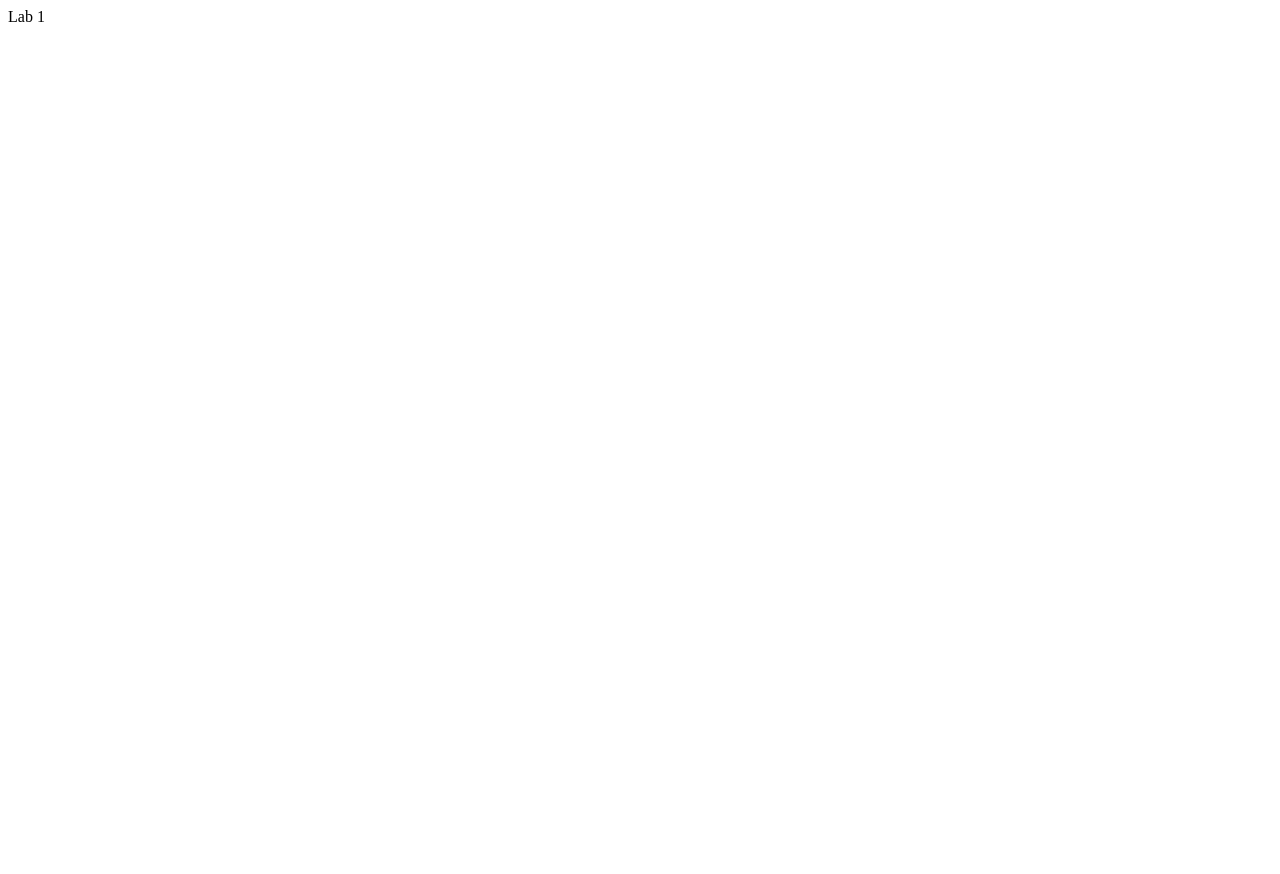
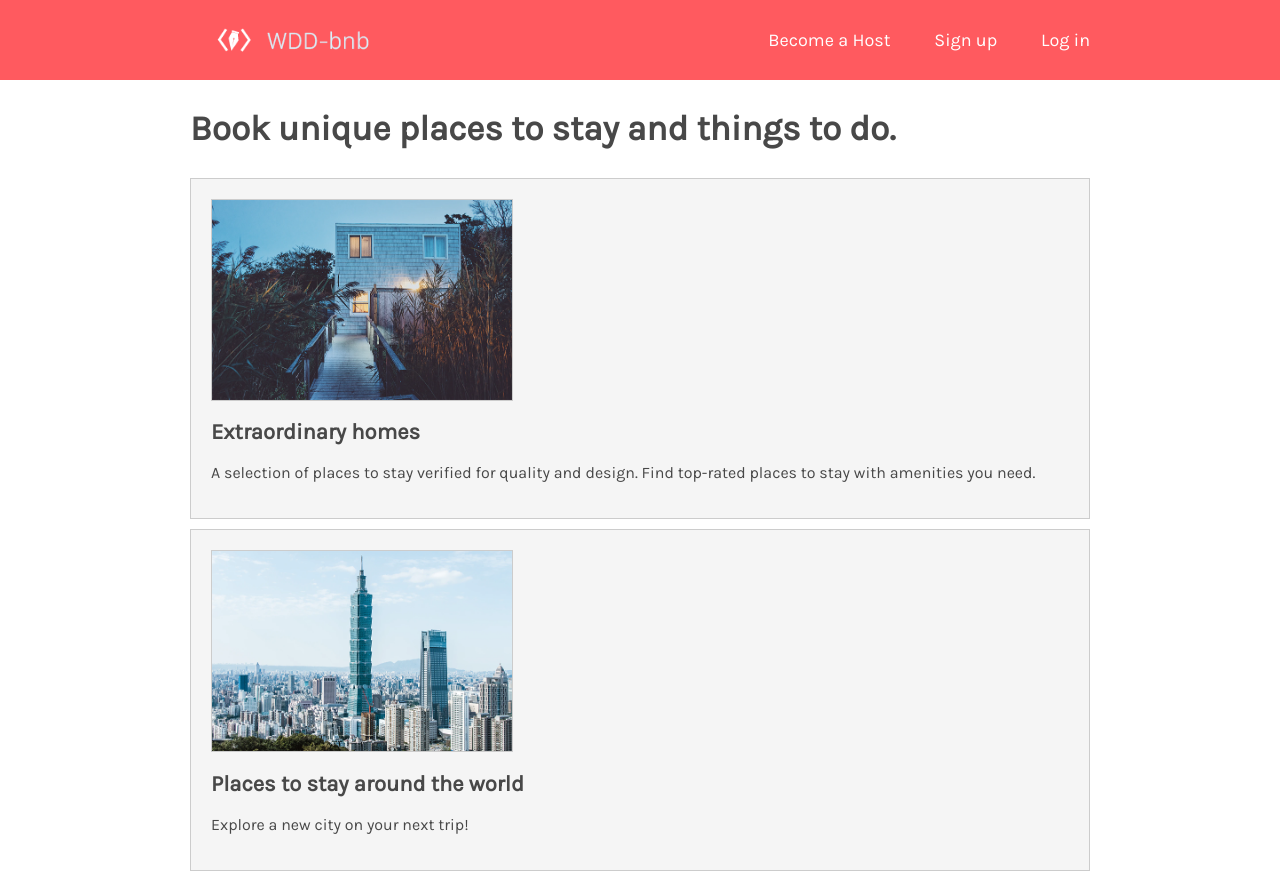
Before and after one commit to anihauser/anihauser.github.io, a plain HTML site: page labs/lab2/index.html in a window 1280 px wide. Shown: the top 874 px of the page. Before the commit the page ends 800 px from the top, so only its background shows below. Drawn offline with Linux system fonts and the light colour scheme.

Commit message:
finished lab 2

```diff
--- /dev/null
+++ b/labs/lab2/css/style.css
@@ -0,0 +1,64 @@
+body {
+    font-family: Karla, sans-serif;
+    color: #484848;
+    margin: 0;
+    padding: 0;
+}
+nav ul {
+    list-style-type: none;
+    padding-inline-start: 0;
+    margin-block-start: 0;
+    margin-block-end: 0;
+}
+header{
+    background-color: #FF5A5F;
+    height: 80px;
+}
+#logo {
+    height: 80px;
+}
+nav {
+    display: inline-block;
+    float: right;
+}
+nav li {
+    display: inline-block;
+    margin-left: 40px;
+    line-height: 80px
+}
+nav a, nav a:visited{
+    color: white;
+    font-size: 18px;
+    text-decoration: none;
+    cursor: pointer;
+}
+nav a:hover, nav a:visited:hover{
+    text-decoration: underline;
+}
+.content {
+    width: 900px;
+    margin: auto;
+}
+section {
+    padding: 20px;
+    border: 1px solid #cccccc;
+    margin-bottom: 10px;
+    background-color:whitesmoke;
+}
+section img {
+    width: 300px;
+    border: 1px solid #cccccc;
+}
+h1 {
+    font-size: 35px;
+    padding-top: 5px;
+    padding-bottom: 5px;
+}
+
+h2 {
+    font-size: 22px;
+}
+
+section p {
+    font-size: 16px;
+}
--- a/labs/lab2/index.html
+++ b/labs/lab2/index.html
@@ -1,6 +1,46 @@
-<!DOCTYPE html>
 <html>
-    <body>
-        Lab 1
-    </body>
+  <head>
+    <title>WDD-bnb</title>
+    <link href="https://fonts.googleapis.com/css?family=Karla&display=swap" rel="stylesheet">
+    <link rel="stylesheet" href="css/style.css">
+  </head>
+  <body>
+    <header>
+      <div class="content">
+        <a href="home">
+          <img src="img/logo.png" alt="" id="logo"/>
+        </a>
+        <nav>
+          <ul>
+            <li><a href="become-host">Become a Host</a></li>
+            <li><a href="sign-up">Sign up</a></li>
+            <li><a href="log-in">Log in</a></li>
+          </ul>
+        </nav>
+      </div>
+    </header>
+    <div class="content">
+      <h1>Book unique places to stay and things to do.</h1>
+      <section>
+        <img src="img/house.png" />
+        <h2>Extraordinary homes</h2>
+        <p>
+          A selection of places to stay verified for quality and design. Find
+          top-rated places to stay with amenities you need.
+        </p>
+      </section>
+      <section>
+        <img src="img/city.png" />
+        <h2>Places to stay around the world</h2>
+        <p>Explore a new city on your next trip!</p>
+      </section>
+      <section>
+        <img src="img/sushimaking.png" />
+        <h2>Top-rated experiences</h2>
+        <p>
+          Book one-of-a-kind activities hosted by locals, created for the curious.
+        </p>
+      </section>
+    </div>
+  </body>
 </html>
```
Also changed, not shown: labs/lab2/img/city.png (added), labs/lab2/img/house.png (added), labs/lab2/img/logo.png (added), labs/lab2/img/sushimaking.png (added), 2 other files.
